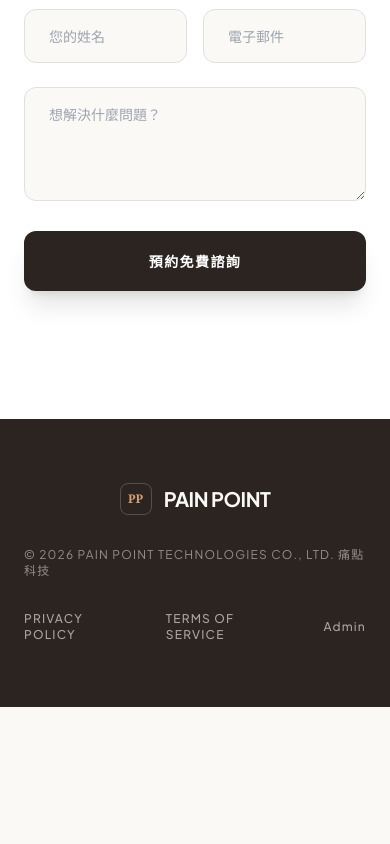
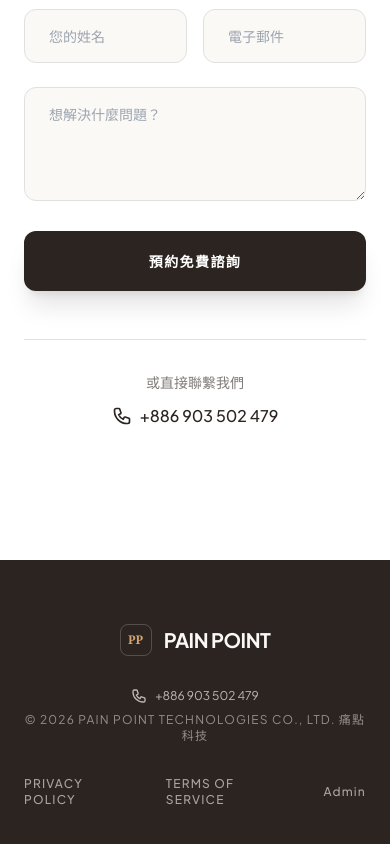
Before and after one commit to AlexChanshuo/DigitalHedgewebsite, a React (Vite) app: page / in a window 390 px wide. Shown: the part 6054-6898 px from the top of the page. Before the commit the page ends 6761 px from the top, so only its background shows below. Built offline with nearby package versions, Linux system fonts and the light colour scheme.

Commit message:
feat: add company phone number +886 903 502 479
- Added phone contact info below Contact form
- Added phone number in Footer
- Clickable tel: links for mobile users

```diff
--- a/components/Contact.tsx
+++ b/components/Contact.tsx
@@ -100,6 +100,20 @@
             {isSubmitting ? t('contact.submitting') : t('contact.submit')}
           </button>
         </form>
+
+        {/* Contact Info */}
+        <div className="mt-12 pt-8 border-t border-[#E0E0E0] text-center">
+          <p className="text-sm text-[#2C2420]/60 mb-3">或直接聯繫我們</p>
+          <a
+            href="tel:+886903502479"
+            className="inline-flex items-center gap-2 text-[#2C2420] hover:text-[#D4A373] transition-colors font-medium"
+          >
+            <svg className="w-5 h-5" fill="none" stroke="currentColor" viewBox="0 0 24 24">
+              <path strokeLinecap="round" strokeLinejoin="round" strokeWidth="2" d="M3 5a2 2 0 012-2h3.28a1 1 0 01.948.684l1.498 4.493a1 1 0 01-.502 1.21l-2.257 1.13a11.042 11.042 0 005.516 5.516l1.13-2.257a1 1 0 011.21-.502l4.493 1.498a1 1 0 01.684.949V19a2 2 0 01-2 2h-1C9.716 21 3 14.284 3 6V5z" />
+            </svg>
+            <span>+886 903 502 479</span>
+          </a>
+        </div>
       </div>
     </section>
   );
--- a/components/Footer.tsx
+++ b/components/Footer.tsx
@@ -16,8 +16,19 @@
           <span className="text-xl font-bold tracking-tight">PAIN POINT</span>
         </div>
 
-        <div className="text-xs text-[#FAF9F6]/50 tracking-widest uppercase">
-          © {new Date().getFullYear()} {t('footer.copyright')}
+        <div className="text-center">
+          <a
+            href="tel:+886903502479"
+            className="text-xs text-[#FAF9F6]/70 hover:text-[#D4A373] transition-colors flex items-center justify-center gap-2 mb-2"
+          >
+            <svg className="w-4 h-4" fill="none" stroke="currentColor" viewBox="0 0 24 24">
+              <path strokeLinecap="round" strokeLinejoin="round" strokeWidth="2" d="M3 5a2 2 0 012-2h3.28a1 1 0 01.948.684l1.498 4.493a1 1 0 01-.502 1.21l-2.257 1.13a11.042 11.042 0 005.516 5.516l1.13-2.257a1 1 0 011.21-.502l4.493 1.498a1 1 0 01.684.949V19a2 2 0 01-2 2h-1C9.716 21 3 14.284 3 6V5z" />
+            </svg>
+            <span>+886 903 502 479</span>
+          </a>
+          <div className="text-xs text-[#FAF9F6]/50 tracking-widest uppercase">
+            © {new Date().getFullYear()} {t('footer.copyright')}
+          </div>
         </div>
 
         <div className="flex space-x-8 text-xs text-[#FAF9F6]/60 uppercase tracking-widest font-medium">
```
